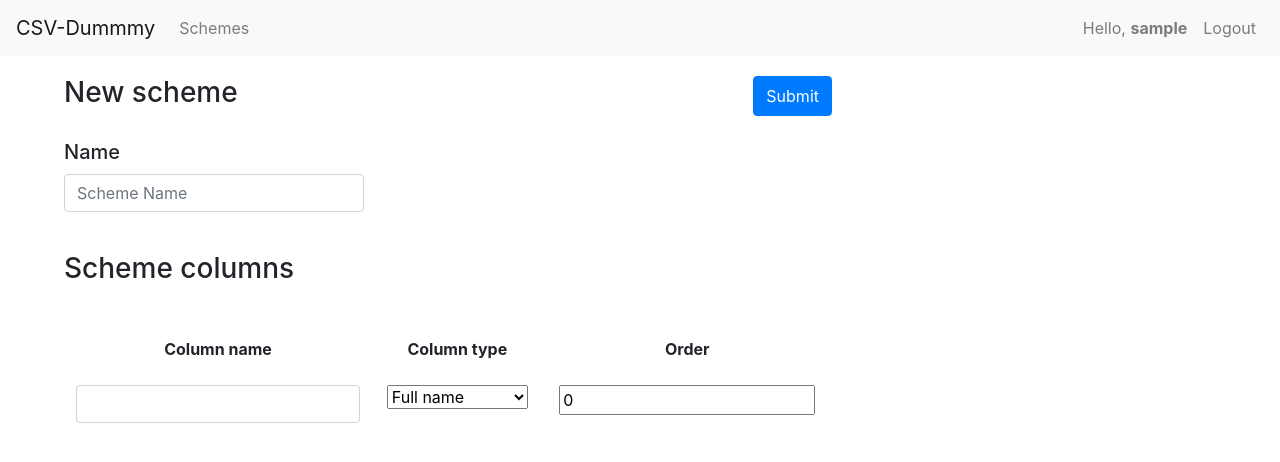
After one commit to korovkincode/CSV-Dummy, a Django app: template csvdummy/main/templates/main/scheme.html in a window 1280 px wide. The commit adds this page. Shown: the top 462 px of the page. Run offline with Django 3.2, Linux system fonts and the light colour scheme; the template is opened without the code that fills it: most values are stand-ins (such as "Sample title", 1, 10 or a date in 2020); some libraries are stand-ins or nearby versions.

Commit message:
feat: Add new scheme page

```diff
--- a/csvdummy/main/static/main/styleDash.css
+++ b/csvdummy/main/static/main/styleDash.css
@@ -5,7 +5,7 @@
     margin-left: auto;
     margin-right: auto;
     max-width: 80%;
-    margin-top: 50px;
+    margin-top: 30px;
 }
 th, td {
     border: 1px solid #DEE2E6;
@@ -25,6 +25,6 @@ th, td {
 }
 .schemes2 {
     max-width: 50%;
-    margin-left: 2%;
-    margin-top: 50px;
+    margin-left: 4%;
+    margin-top: 30px;
 }
--- /dev/null
+++ b/csvdummy/main/static/main/styleScheme.css
@@ -0,0 +1,8 @@
+.scheme {
+    margin-top: 20px;
+    max-width: 60%;
+    margin-left: 5%;
+}
+.table {
+    border: none;
+}
--- a/csvdummy/main/templates/main/dashboard.html
+++ b/csvdummy/main/templates/main/dashboard.html
@@ -30,7 +30,7 @@
 
 <div class="schemes1">
     <div style="display: flex; justify-content: space-between">
-        <h2 style="margin-bottom: 30px;">Data schemes</h2>
+        <h3 style="margin-bottom: 30px;">Data schemes</h3>
         <a style="margin-top: 9px" href="/scheme/new"><button type="button" class="btn btn-success">New scheme</button></a>
     </div>
     <table class="table">
--- /dev/null
+++ b/csvdummy/main/templates/main/scheme.html
@@ -0,0 +1,74 @@
+{% extends 'main/layout.html' %}
+
+{% block content %}
+
+{% load static %}
+
+<link rel="stylesheet" href="{% static 'main/styleScheme.css' %}">
+
+<nav class="navbar navbar-expand-md navbar-light bg-light">
+    <a class="navbar-brand" href="">CSV-Dummmy</a>
+    <button class="navbar-toggler" type="button" data-toggle="collapse" data-target="#navbarNav">
+        <span class="navbar-toggler-icon"></span>
+    </button>
+    <div class="collapse navbar-collapse" id="navbarNav">
+        <ul class="navbar-nav mr-auto">
+            <li class="nav-item">
+                <a class="nav-link" href="/dashboard">Schemes</a>
+            </li>
+        </ul>
+        <ul class="navbar-nav">
+            <li class="nav-item">
+                <a class="nav-link">Hello, <b>{{ username }}</b></a>
+            </li>
+            <li class="nav-item">
+                <a class="nav-link" href="/logout">Logout</a>
+            </li>
+        </ul>
+    </div>
+</nav>
+
+<div class="scheme">
+    <form method="POST">
+        {% csrf_token %}
+        <div style="display: flex; justify-content: space-between">
+            <h3 style="margin-bottom: 30px;">New scheme</h3>
+            <button style="height: 40px" type="submit" class="btn btn-primary">Submit</button>
+        </div>
+        <h5 style="margin-bottom: 10px;">Name</h5>
+        <input style="width: 300px; margin-bottom: 40px;" name="schemeName" type="text" class="form-control" placeholder="Scheme Name">
+        <h3 style="margin-bottom: 40px">Scheme columns</h3>
+        <div class="columns">
+            <table class="table table-borderless">
+                <thead>
+                    <tr>
+                    <th style="border: none; text-align: center;">Сolumn name</th>
+                    <th style="border: none; text-align: center;">Column type</th>
+                    <th style="border: none; text-align: center;">Order</th>
+                    </tr>
+                </thead>
+                <tbody>
+                    <tr>
+                        <td style="border: none; text-align: center;">
+                            <input name="columnName" type="text" class="form-control"">
+                        </td>
+                        <td style="border: none; text-align: center;">
+                            <select class="form-select form-select-sm" aria-label=".form-select-sm example">
+                                <option value="Full name">Full name</option>
+                                <option value="Job">Job</option>
+                                <option value="Domain name">Domain name</option>
+                                <option value="Company name">Company name</option>
+                                <option value="Address">Address</option>
+                            </select>
+                        </td>
+                        <td style="border: none; text-align: center;">
+                            <input name="order" type="number" value="0" min="0">
+                        </td>
+                    </tr>
+                </tbody>
+                </table>
+        </div>
+    </form>
+</div>
+
+{% endblock %}
--- a/csvdummy/main/templates/main/view-scheme.html
+++ b/csvdummy/main/templates/main/view-scheme.html
@@ -30,7 +30,7 @@
 
 <div class="schemes2">
     <div style="display: flex; justify-content: space-between">
-        <h3 style="margin-bottom: 30px;">{{ scheme_name }}</h2>
+        <h4 style="margin-bottom: 30px;">{{ scheme_name }}</h4>
         <a style="margin-top: 9px" href="/scheme/{{ scheme_id }}/edit">Edit scheme</a>
     </div>
     <table class="table">
--- a/csvdummy/main/urls.py
+++ b/csvdummy/main/urls.py
@@ -3,6 +3,6 @@ from . import views
 
 urlpatterns = [
     path('dashboard/', views.dashboard),
-    path('scheme/new/', views.dashboard),
+    path('scheme/new/', views.newScheme),
     path('scheme/<int:ID>/', views.viewScheme),
 ]
--- a/csvdummy/main/views.py
+++ b/csvdummy/main/views.py
@@ -18,3 +18,8 @@ def viewScheme(request, ID):
         context.append({'cur': cur, 'name': schemeColumn.name, 'type': schemeColumn.datatype})
         cur += 1
     return render(request, 'main/view-scheme.html', {'columns': context, 'scheme_name': curScheme.name, 'scheme_id': curScheme.scheme_id})
+
+def newScheme(request):
+    if request.method == 'POST':
+        print('there')
+    return render(request, 'main/scheme.html', {'username': request.session['username']})
```
Also changed, not shown: csvdummy/db.sqlite3.
